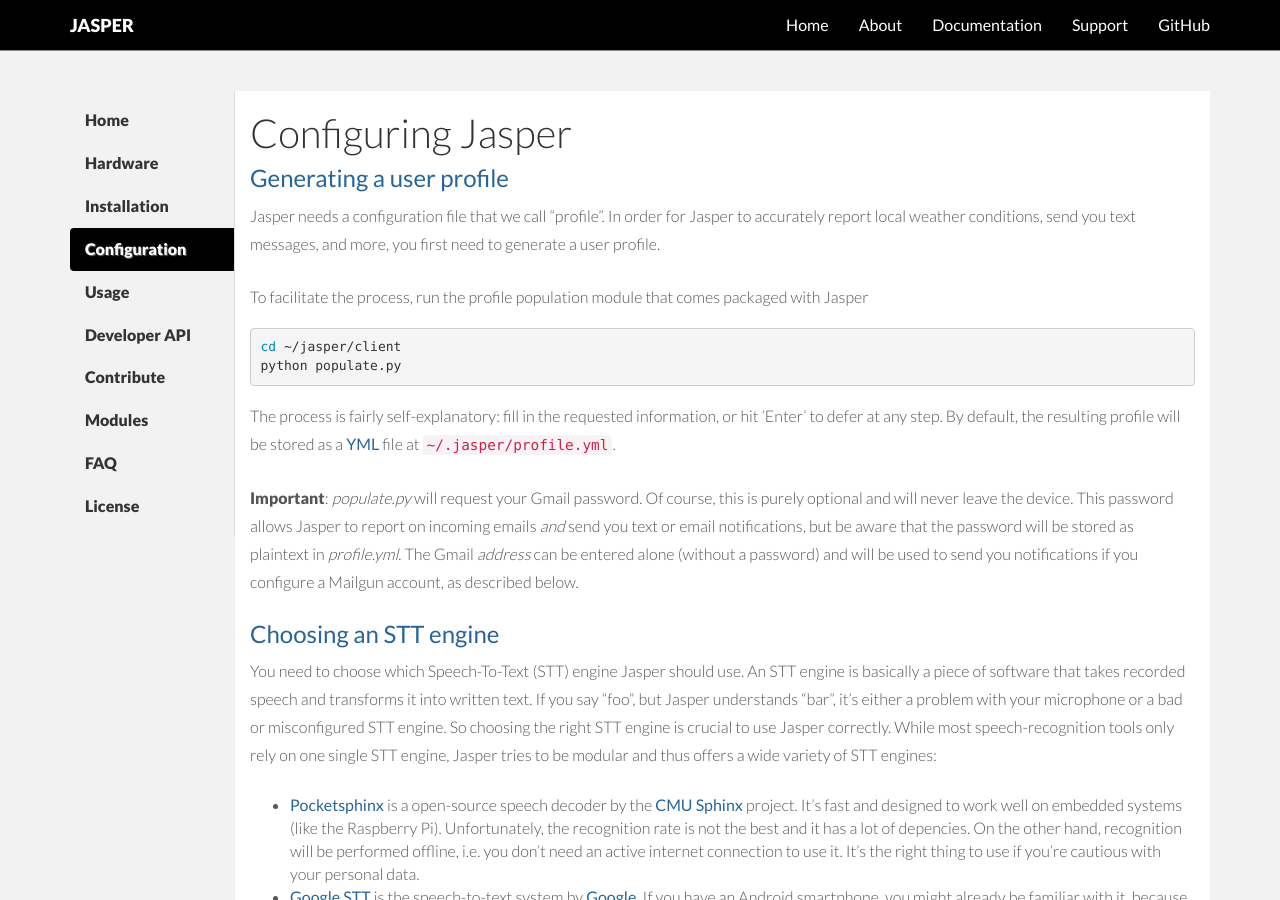
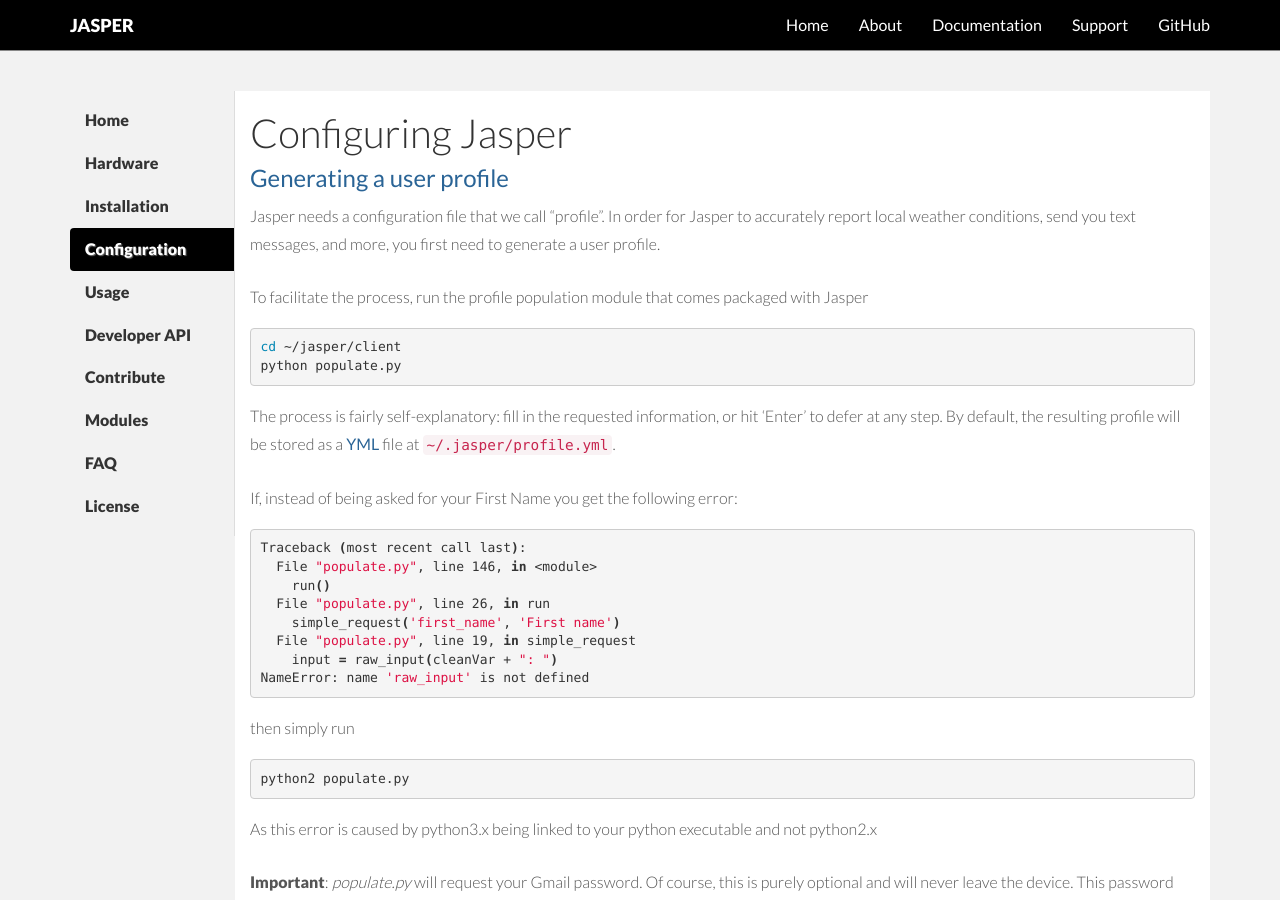
Before and after one commit to jasperproject/jasperproject.github.io, a Jekyll site: the page built from documentation/configuration/index.md, in a window 1280 px wide and 900 px high. Built offline with Jekyll 4.4.1, drawn with Linux system fonts in a browser that asks for light colours; nearby versions of some CDN libraries.

Commit message:
Added populate error workaround
I have added the workaround if one receives an error caused by the python interpreter trying to use python3 to execute the populate.py file. As the current docs simply say "python populate.py" this may cause issues where the python executable is symlinked to python3.x.

```diff
--- a/documentation/configuration/index.md
+++ b/documentation/configuration/index.md
@@ -19,6 +19,23 @@
 {% endhighlight %}
 
 The process is fairly self-explanatory: fill in the requested information, or hit 'Enter' to defer at any step. By default, the resulting profile will be stored as a [YML](http://fdik.org/yml/) file at `~/.jasper/profile.yml`.
+
+If, instead of being asked for your First Name you get the following error:
+{% highlight bash %}
+Traceback (most recent call last):
+  File "populate.py", line 146, in <module>
+    run()
+  File "populate.py", line 26, in run
+    simple_request('first_name', 'First name')
+  File "populate.py", line 19, in simple_request
+    input = raw_input(cleanVar + ": ")
+NameError: name 'raw_input' is not defined
+{% endhighlight %}
+then simply run
+{% highlight bash %}
+python2 populate.py
+{% endhighlight %}
+As this error is caused by python3.x being linked to your python executable and not python2.x
 
 **Important**: _populate.py_ will request your Gmail password. Of course, this is purely optional and will never leave the device. This password allows Jasper to report on incoming emails _and_ send you text or email notifications, but be aware that the password will be stored as plaintext in _profile.yml_. The Gmail _address_ can be entered alone (without a password) and will be used to send you notifications if you configure a Mailgun account, as described below.
 
```
